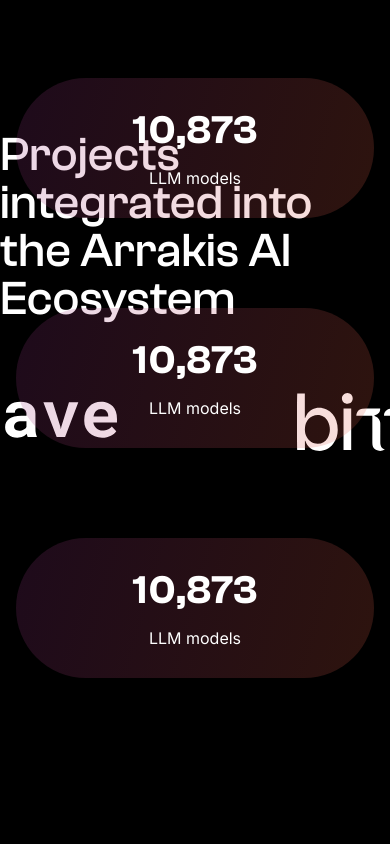
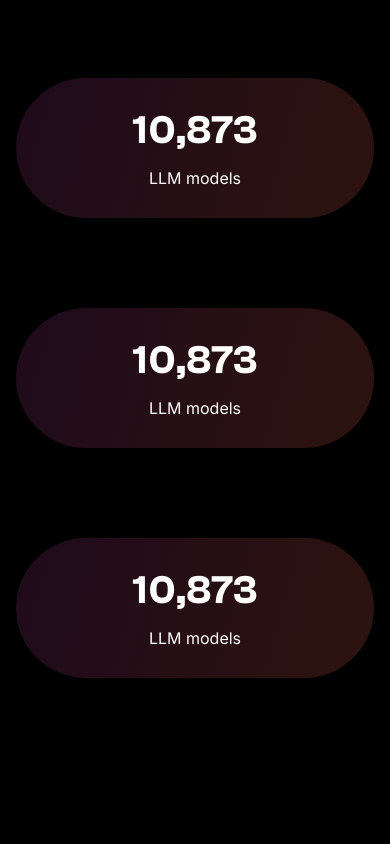
Before and after one commit to nadia303/parallax-landing, a Next.js app: page / in a window 390 px wide. Shown: the part 1020-1864 px from the top of the page. Built offline with nearby package versions, Linux system fonts and the light colour scheme; a web font is replaced by a local one.

Commit message:
Added basic Projects animation and mobile view

```diff
--- a/src/sections/Projects/Projects.module.scss
+++ b/src/sections/Projects/Projects.module.scss
@@ -1,22 +1,86 @@
 @use "@/styles/index" as *;
 
 .projectsContainer {
+  position: relative;
+  height: 120vh;
+  width: 100%;
+  display: flex;
+  flex-direction: column;
+  align-items: center;
+  justify-content: center;
+  scroll-snap-align: start;
+  overflow: hidden;
+  z-index: 10;
+
+  .projectsContent {
     display: flex;
     flex-direction: column;
     align-items: center;
     gap: 48px;
-  padding-bottom: 467px;
+    z-index: 10;
 
     .projectsTitle {
       font-family: $font-clash;
-    font-size: 48px;
+      font-size: 64px;
       font-weight: $font-weight-medium;
       line-height: 100%;
+      z-index: 10;
+      width: 100vw;
+      padding-left: 80px;
+      padding-right: 80px;
+      text-align: center;
     }
 
     .projectsIconsContainer {
       display: flex;
       align-items: center;
       gap: 180px;
+      z-index: 10;
     }
   }
+}
+
+@media (max-width: $breakpoint-large) {
+  .projectsContainer {
+    margin-top: 200vh;
+
+    .projectsContent {
+      .projectsTitle {
+        max-width: 100%;
+        padding-left: 32px;
+        padding-right: 32px;
+        text-align: start;
+      }
+    }
+  }
+}
+
+@media (max-width: $breakpoint-small) {
+  .projectsContainer {
+    .projectsContent {
+      .projectsTitle {
+        max-width: 100%;
+        padding-left: 16px;
+        padding-right: 16px;
+      }
+    }
+  }
+}
+
+@media (max-width: 765px) {
+  .projectsContainer {
+    .projectsContent {
+      .projectsTitle {
+        font-size: 2.5rem;
+      }
+
+      .projectsIconsContainer {
+        gap: 40px;
+
+        svg {
+          transform: scale(0.5);
+        }
+      }
+    }
+  }
+}
--- a/src/sections/Projects/Projects.tsx
+++ b/src/sections/Projects/Projects.tsx
@@ -1,3 +1,7 @@
+"use client";
+
+import { useRef } from "react";
+import { motion, useScroll, useTransform } from "framer-motion";
 import classNames from "classnames";
 import styles from "./Projects.module.scss";
 import Solana from "../../../public/icons/projects/solana.svg";
@@ -7,12 +11,31 @@
 import Telegram from "../../../public/icons/projects/telegram.svg";
 
 const Projects = () => {
+  const ref = useRef(null);
+
+  const { scrollYProgress } = useScroll({
+    target: ref,
+    offset: ["start end", "start start"],
+  });
+
+  const { scrollYProgress: scrollYProgressX } = useScroll({
+    target: ref,
+    offset: ["start end", "end start"],
+  });
+
+  const x = useTransform(scrollYProgressX, [0, 1], ["1%", "-95%"]);
+  const y = useTransform(scrollYProgress, [0, 1], [1000, 0]);
+
   return (
-    <section className={classNames(styles.projectsContainer, "full-width")}>
+    <section
+      ref={ref}
+      className={classNames(styles.projectsContainer, "container")}
+    >
+      <motion.div className={styles.projectsContent} style={{ y }}>
         <h2 className={styles.projectsTitle}>
           Projects integrated into the Arrakis AI Ecosystem
         </h2>
-      <div className={styles.projectsIconsContainer}>
+        <motion.div className={styles.projectsIconsContainer} style={{ x }}>
           <Solana />
           <Arweave />
           <Bittensor />
@@ -28,7 +51,13 @@
           <Bittensor />
           <Start />
           <Telegram />
-      </div>
+          <Solana />
+          <Arweave />
+          <Bittensor />
+          <Start />
+          <Telegram />
+        </motion.div>
+      </motion.div>
     </section>
   );
 };
```
Lines whose indentation alone changed are shown as unchanged.
